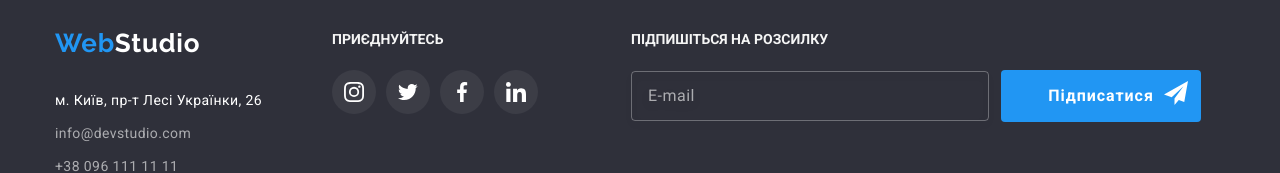
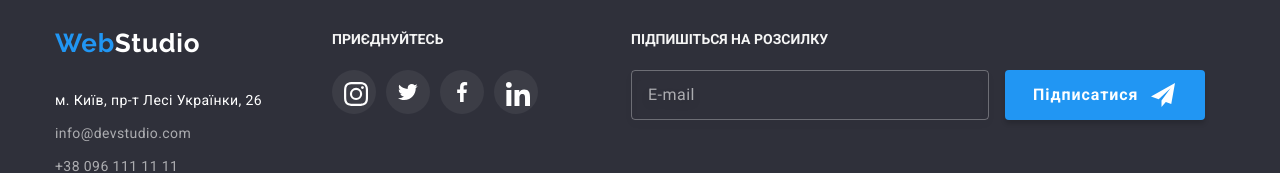
Before and after one commit to QNeee/goit-markup-hw-06, a plain HTML site: page index.html in a window 1280 px wide. Shown: the part 2728-2901 px from the top of the page. Drawn offline with nearby package versions, Linux system fonts and the light colour scheme.

Commit message:
index portfolio footer

```diff
--- a/css/styles.css
+++ b/css/styles.css
@@ -596,17 +596,37 @@ ul {
   letter-spacing: 0.03em;
   color: rgba(255, 255, 255, 0.6);
 }
-.footer-button {
-  position: relative;
+.footer-submit-btn {
+  display: inline-flex;
+  align-items: center;
+
+  border: none;
+  border-radius: 4px;
+
+  background-color: var(--accent-color);
+  box-shadow: 0px 4px 4px rgba(0, 0, 0, 0.15);
+  color: var(--filter-secondarycolor);
+
+  font-family: 'Roboto';
+  font-style: normal;
+  font-weight: 700;
+  font-size: 16px;
+  line-height: 1.87;
+  letter-spacing: 0.06em;
+
+  cursor: pointer;
+  width: 200px;
+  height: 50px;
   margin-left: 12px;
+  padding-left: 28px;
+}
+.footer-icon {
+  width: 24px;
+  height: 24px;
+  margin: 12px;
+  fill: currentColor;
 }
 
-.footer-svg {
-  position: absolute;
-  top: 100;
-  left: 100;
-  margin-left: 10px;
-}
 .footer-subscribe {
   fill: white;
 }
--- a/index.html
+++ b/index.html
@@ -402,27 +402,20 @@
           </div>
           <div class="subscribe-flex">
             <p class="social-text">Підпишіться на розсилку</p>
-            <ul class="footer-icons">
-              <li class="lst">
-                <p class="text">
+            <label class="footer-submit-label" for="submit-mail"></label>
             <input
               class="footer-input"
               type="email"
-                    name="mail"
-                    id="mail-footer"
+              name="submit-mail"
+              id="submit-mail"
               placeholder="E-mail"
             />
-                </p>
-              </li>
-              <li class="lst">
-                <button class="hero-button footer-button">
-                  <span class="footer-button-text">Підписатися</span>
-                  <svg class="footer-svg" width="24" height="24">
-                    <use class="footer-subscribe" href="./images/icons.svg#icon-send"></use>
+            <button class="footer-submit-btn" type="submit">
+              Підписатися
+              <svg class="footer-icon">
+                <use href="./images/icons.svg#icon-send"></use>
               </svg>
             </button>
-              </li>
-            </ul>
           </div>
         </div>
       </div>
```
Also changed, not shown: portfolio.html (+7 -14 lines). Lines whose indentation alone changed are shown as unchanged.
